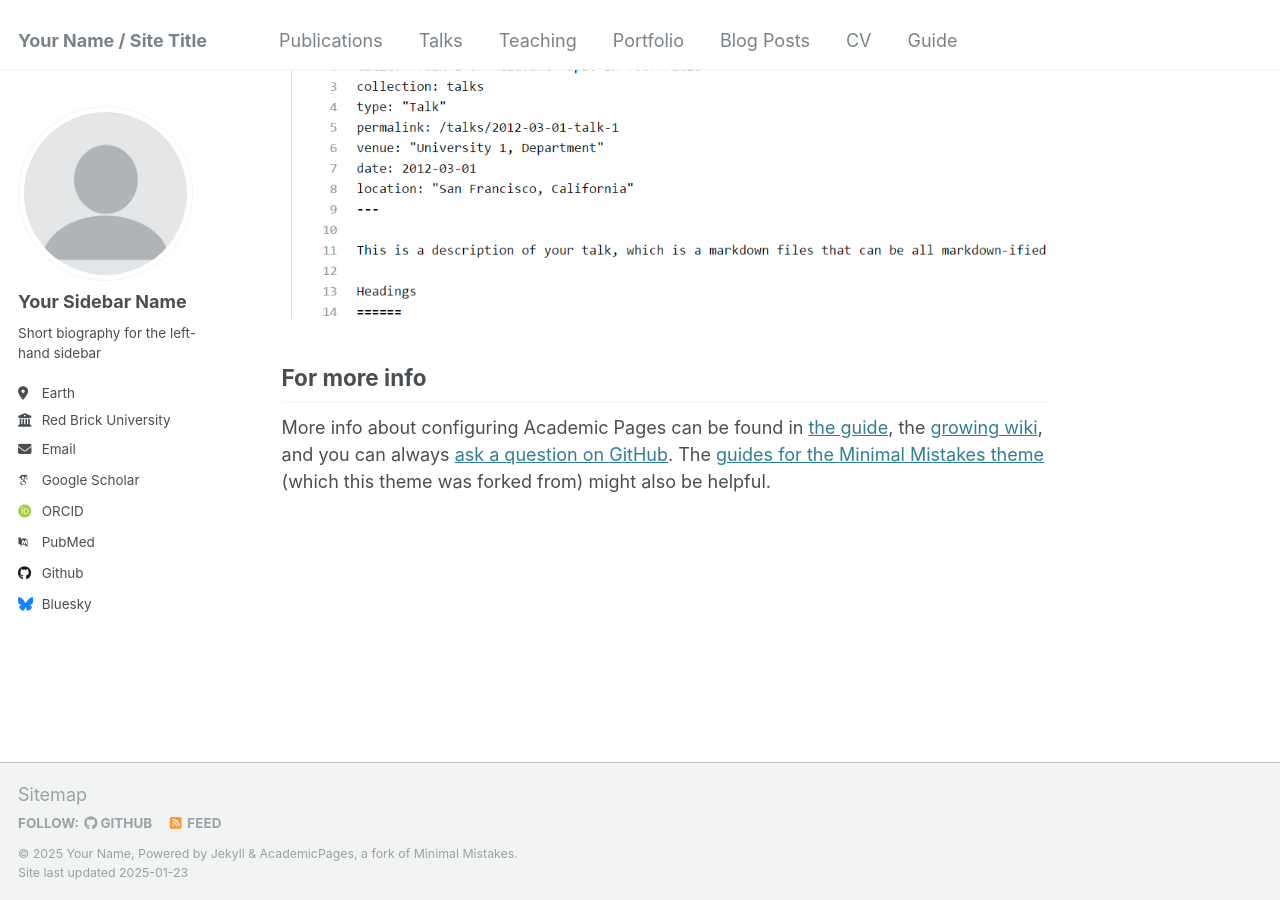
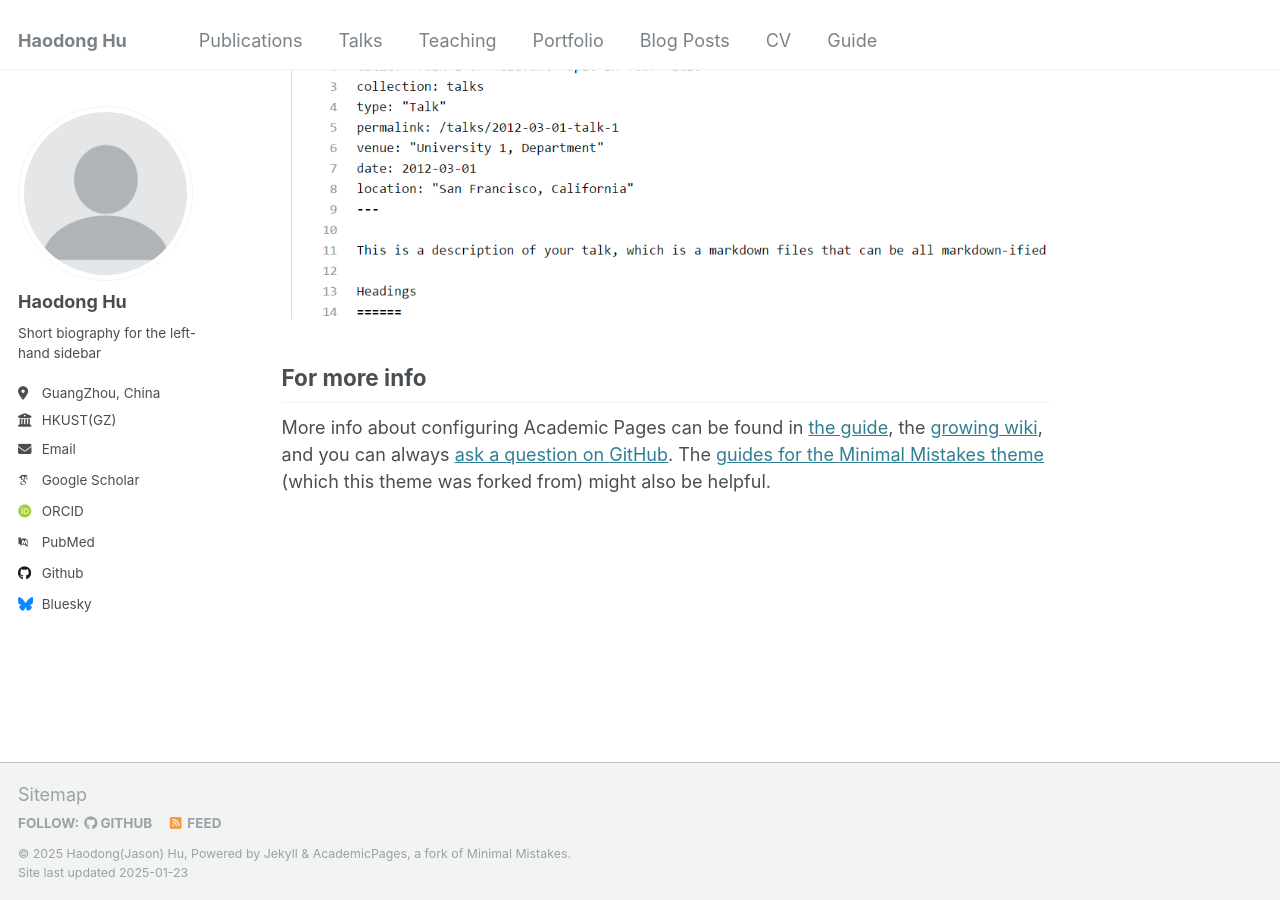
Before and after one commit to coolknow/coolknow.github.io, a Jekyll site: the page built from _pages/about.md, in a window 1280 px wide and 900 px high, scrolled down 2643 px. Built offline with Jekyll 4.4.1, drawn with Linux system fonts in a browser that asks for light colours; some web fonts are replaced.

Commit message:
Update _config.yml

```diff
--- a/_config.yml
+++ b/_config.yml
@@ -8,13 +8,13 @@
 
 # Basic Site Settings
 locale                   : "en-US"
-title                    : "Your Name / Site Title"
+title                    : "Haodong Hu"
 title_separator          : "-"
-name                     : &name "Your Name"
-description              : &description "personal description"
-url                      : https://academicpages.github.io # the base hostname & protocol for your site e.g. "https://[your GitHub username].github.io"
+name                     : &name "Haodong(Jason) Hu"
+description              : &description "PhD Student @ HKUST(GZ)"
+url                      : https://coolknow.github.io # the base hostname & protocol for your site e.g. "https://[your GitHub username].github.io"
 baseurl                  : "" # the subpath of your site, e.g. "/blog"
-repository               : "academicpages/academicpages.github.io"
+repository               : "coolknow/coolknow.github.io"
 
 # Site Author - The following control what appear as part of the author content on the side bar.
 #               If a field is blank the icon and link will not appear, otherwise it will be shown.
@@ -22,11 +22,11 @@ repository               : "academicpages/academicpages.github.io"
 author:
   # Biographic information
   avatar           : "profile.png"
-  name             : "Your Sidebar Name"
+  name             : "Haodong Hu"
   pronouns         : # example: "she/her"
   bio              : "Short biography for the left-hand sidebar"
-  location         : "Earth"
-  employer         : "Red Brick University"
+  location         : "GuangZhou, China"
+  employer         : "HKUST(GZ)"
   uri              : # URL
   email            : "none@example.org"
 
```
